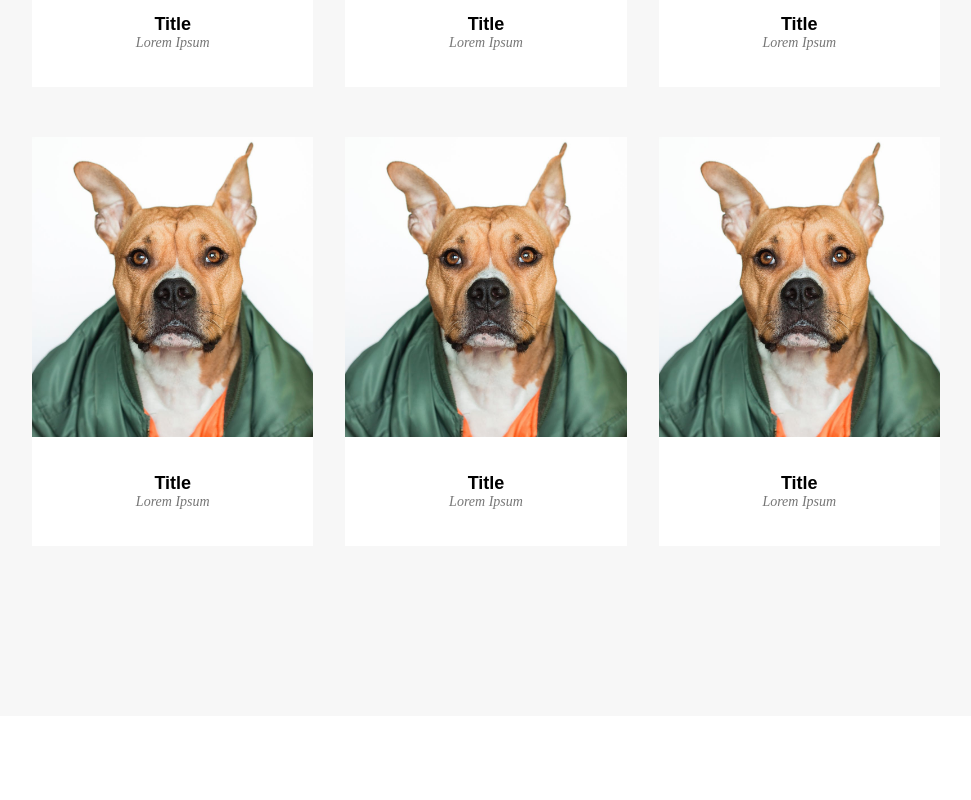
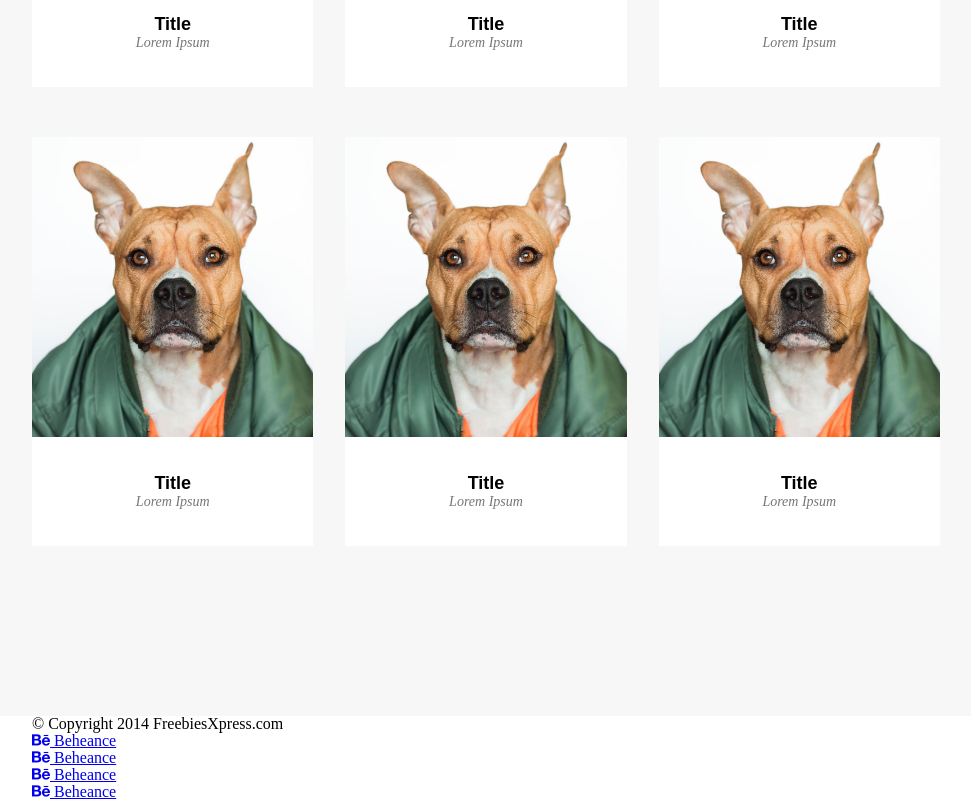
Before and after one commit to Misiek40k/goldenStudio-css-layout, a website: page index.html in a window 1280 px wide. Shown: the part 1942-2742 px from the top of the page, without its empty margins (154-1125 px from the left). Before the commit the page ends 2658 px from the top, so only its background shows below. Drawn offline with Linux system fonts and the light colour scheme; a web font is replaced by a local one.

Commit message:
Add footer html base structure

```diff
--- a/index.html
+++ b/index.html
@@ -158,6 +158,44 @@
         </div>
     </section>
 
+    <!--Footer-->
+
+    <footer class="footer">
+        <div class="container">
+            <div class="footer__inner">
+                <p class="footer__inner__copy">
+                    © Copyright 2014 FreebiesXpress.com
+                </p>
+                <ul class="footer__inner__list">
+                    <li class="footer__inner__list__item">
+                        <a href="#" class="footer__inner__list__item__link">
+                            <i class="fab fa-behance footer__inner__list__item__icon"></i>
+                            <span class="footer__inner__list__item__txt">Beheance</span>
+                        </a>
+                    </li>
+                    <li class="footer__inner__list__item">
+                        <a href="#" class="footer__inner__list__item__link">
+                            <i class="fab fa-behance footer__inner__list__item__icon"></i>
+                            <span class="footer__inner__list__item__txt">Beheance</span>
+                        </a>
+                    </li>
+                    <li class="footer__inner__list__item">
+                        <a href="#" class="footer__inner__list__item__link">
+                            <i class="fab fa-behance footer__inner__list__item__icon"></i>
+                            <span class="footer__inner__list__item__txt">Beheance</span>
+                        </a>
+                    </li>
+                    <li class="footer__inner__list__item">
+                        <a href="#" class="footer__inner__list__item__link">
+                            <i class="fab fa-behance footer__inner__list__item__icon"></i>
+                            <span class="footer__inner__list__item__txt">Beheance</span>
+                        </a>
+                    </li>
+                </ul>
+            </div>
+        </div>
+    </footer>
+
     <!--Scripts-->
 
     <script src="js/script.js"></script>
```
